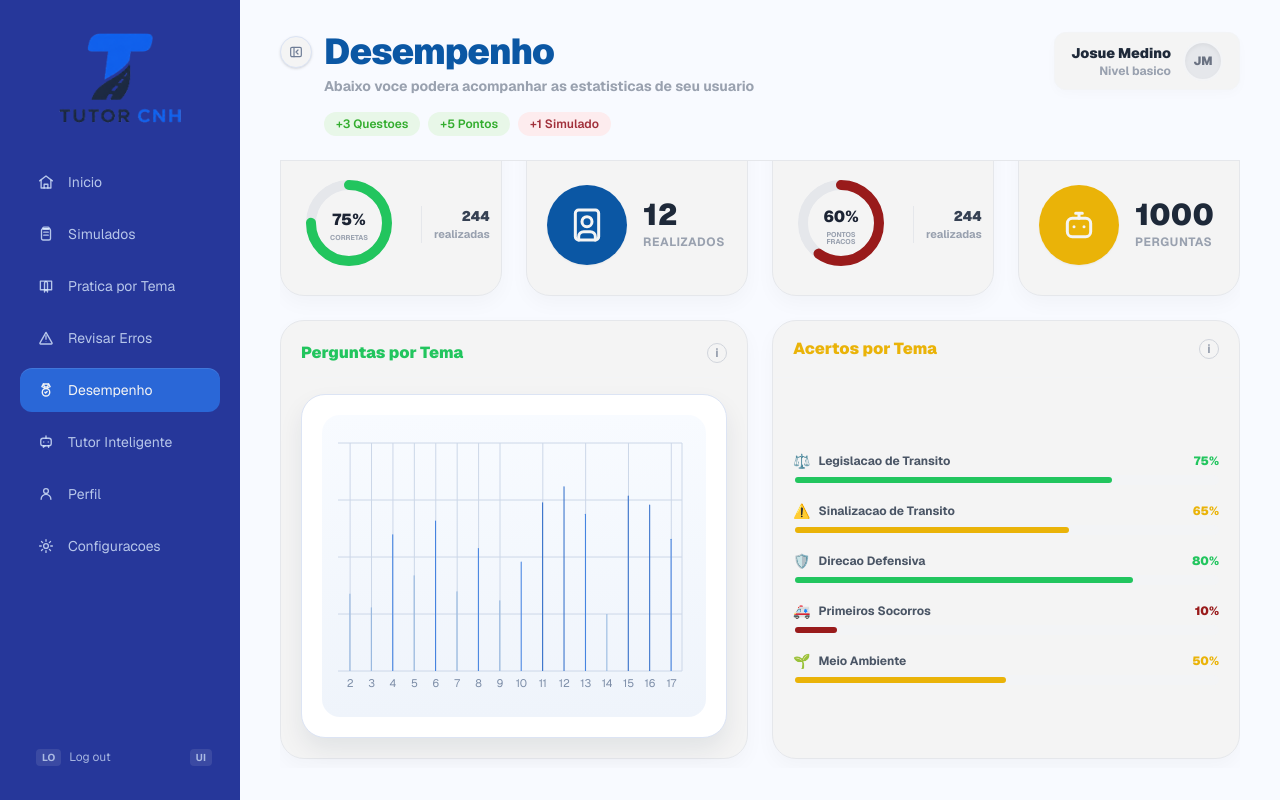
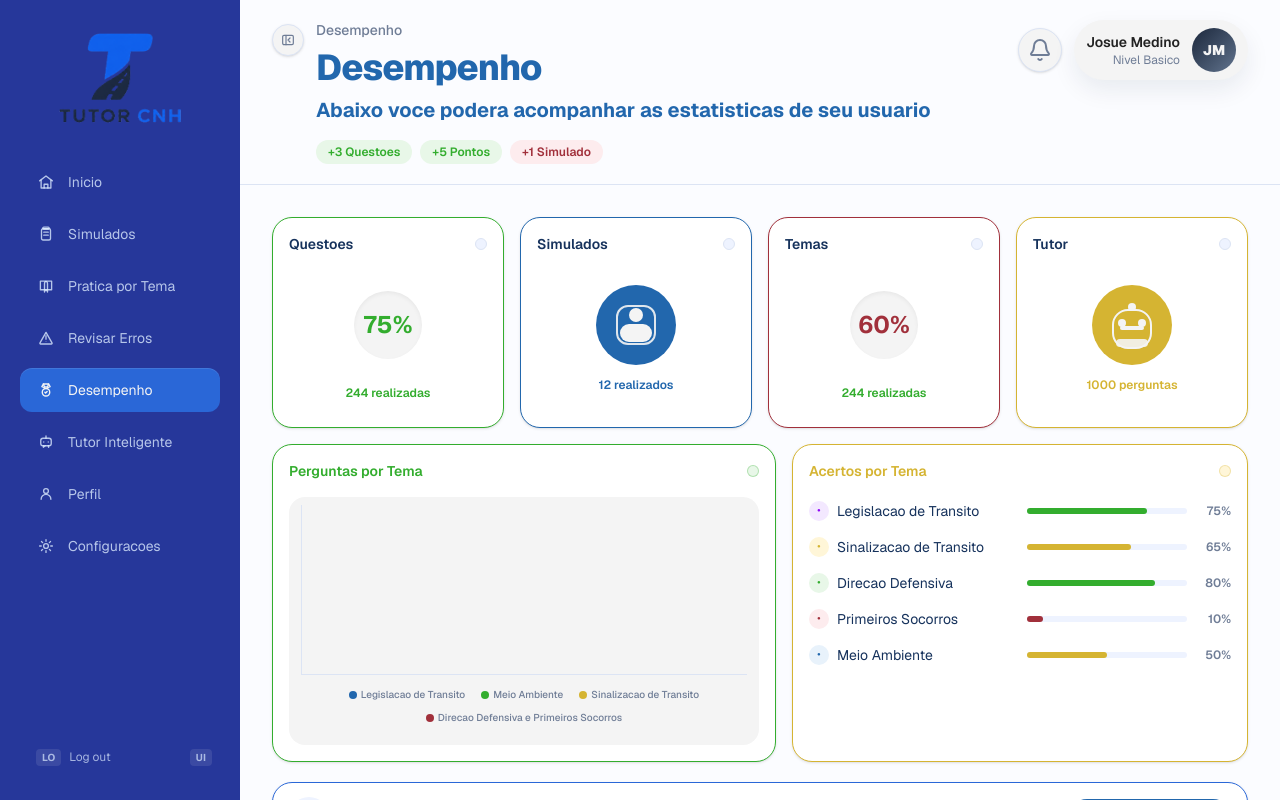
Before and after one commit to JosueMedino01/gestao-projeto-ufal, a Next.js app: page /desempenho in a window 1280 px wide. Built offline with nearby package versions, Linux system fonts and the light colour scheme.

Commit message:
Add files via upload

```diff
--- a/app/desempenho/page.tsx
+++ b/app/desempenho/page.tsx
@@ -1,114 +1,265 @@
-import { PerformanceChartCard } from "../_components/performance-chart-card";
+import { BellIcon } from "lucide-react";
 import { SidebarToggleButton } from "../_components/sidebar-toggle-button";
-import { SummaryStatCard, type SummaryStatCardData } from "../_components/summary-stat-card";
-import { TopicProgressCard, type TopicProgressItem } from "../_components/topic-progress-card";
 
-const statCards: SummaryStatCardData[] = [
+const statCards = [
   {
     title: "Questoes",
-    accent: "#22c55e",
-    value: "75%",
-    subtitle: "Corretas",
-    details: ["244 realizadas", ""],
-    icon: "gauge",
-    tooltipMessage: "Total de questoes respondidas e taxa atual de acertos.",
+    subtitle: "244 realizadas",
+    accent: "border-success",
+    label: "75%",
+    ring: "conic-gradient(var(--color-success) 0deg 270deg, #d9dee8 270deg 360deg)",
+    text: "text-success",
   },
   {
     title: "Simulados",
-    accent: "#0b57a4",
-    value: "12",
-    subtitle: "realizados",
-    details: ["", ""],
-    icon: "sheet",
-    tooltipMessage: "Quantidade de simulados finalizados pelo usuario.",
+    subtitle: "12 realizados",
+    accent: "border-info",
+    iconBg: "bg-info",
+    icon: "user",
   },
   {
     title: "Temas",
-    accent: "#991b1b",
-    value: "60%",
-    subtitle: "Pontos Fracos",
-    details: ["244 realizadas", ""],
-    icon: "pie",
-    tooltipMessage: "Desempenho medio consolidado entre os temas estudados.",
+    subtitle: "244 realizadas",
+    accent: "border-danger",
+    label: "60%",
+    ring: "conic-gradient(var(--color-danger) 0deg 216deg, #d9dee8 216deg 360deg)",
+    text: "text-danger",
   },
   {
     title: "Tutor",
-    accent: "#eab308",
-    value: "1000",
-    subtitle: "perguntas",
-    details: ["", ""],
+    subtitle: "1000 perguntas",
+    accent: "border-warning",
+    iconBg: "bg-warning",
     icon: "bot",
-    tooltipMessage: "Interacoes e perguntas enviadas ao tutor inteligente.",
   },
 ] as const;
 
-const performanceBars = [72, 34, 28, 60, 42, 66, 35, 54, 31, 48, 74, 81, 69, 25, 77, 73, 58];
+const topics = [
+  { name: "Legislacao de Transito", value: 75, color: "bg-success", dot: "bg-accent-soft text-accent" },
+  { name: "Sinalizacao de Transito", value: 65, color: "bg-warning", dot: "bg-warning-soft text-warning" },
+  { name: "Direcao Defensiva", value: 80, color: "bg-success", dot: "bg-success-soft text-success" },
+  { name: "Primeiros Socorros", value: 10, color: "bg-danger", dot: "bg-danger-soft text-danger" },
+  { name: "Meio Ambiente", value: 50, color: "bg-warning", dot: "bg-info-soft text-info" },
+] as const;
 
-const topics: TopicProgressItem[] = [
-  { topic: "Legislacao de Transito", progress: 75, color: "#22c55e", icon: "⚖️" },
-  { topic: "Sinalizacao de Transito", progress: 65, color: "#eab308", icon: "⚠️" },
-  { topic: "Direcao Defensiva", progress: 80, color: "#22c55e", icon: "🛡️" },
-  { topic: "Primeiros Socorros", progress: 10, color: "#991b1b", icon: "🚑" },
-  { topic: "Meio Ambiente", progress: 50, color: "#eab308", icon: "🌱" },
-];
+const chartData = [
+  [65, 28, 22, 42],
+  [78, 33, 30, 50],
+  [58, 26, 18, 34],
+  [88, 40, 24, 61],
+  [74, 22, 36, 48],
+  [52, 31, 20, 44],
+  [69, 35, 27, 72],
+  [95, 48, 32, 84],
+  [72, 41, 25, 66],
+  [84, 36, 29, 60],
+  [76, 30, 18, 54],
+  [60, 24, 16, 39],
+] as const;
+
+function UserCardIcon() {
+  return (
+    <div className="relative flex h-20 w-20 items-center justify-center rounded-full bg-info text-white">
+      <div className="absolute h-10 w-10 rounded-xl border-2 border-white/90" />
+      <div className="absolute top-[23px] h-3.5 w-3.5 rounded-full bg-white" />
+      <div className="absolute bottom-[23px] h-4.5 w-8 rounded-full bg-white" />
+    </div>
+  );
+}
+
+function BotCardIcon() {
+  return (
+    <div className="relative flex h-20 w-20 items-center justify-center rounded-full bg-warning text-white">
+      <div className="absolute top-[18px] h-2 w-2 rounded-full bg-white" />
+      <div className="absolute top-[24px] h-10 w-10 rounded-2xl border-2 border-white" />
+      <div className="absolute left-[26px] top-[34px] h-2 w-2 rounded-full bg-white" />
+      <div className="absolute right-[26px] top-[34px] h-2 w-2 rounded-full bg-white" />
+      <div className="absolute top-[41px] h-1 w-6 rounded-full bg-white" />
+      <div className="absolute bottom-[18px] h-2 w-8 rounded-full bg-white/90" />
+    </div>
+  );
+}
+
+function CircularStat({
+  label,
+  subtitle,
+  ring,
+  text,
+}: {
+  label: string;
+  subtitle: string;
+  ring: string;
+  text: string;
+}) {
+  return (
+    <div className="flex flex-col items-center justify-center">
+      <div
+        className="grid h-24 w-24 place-items-center rounded-full"
+        style={{ background: ring }}
+      >
+        <div className="grid h-17 w-17 place-items-center rounded-full bg-white text-center shadow-inner">
+          <span className={`text-2xl font-bold ${text}`}>{label}</span>
+        </div>
+      </div>
+      <p className="mt-3 text-xs font-semibold text-success">{subtitle}</p>
+    </div>
+  );
+}
 
 export default function DesempenhoPage() {
   return (
-    <section className="flex h-full min-h-0 flex-1 flex-col bg-[#f8faff] px-6 py-6 lg:px-10 lg:py-8">
-      <header className="flex flex-col gap-4 border-b border-gray-200 pb-6 md:flex-row md:items-start md:justify-between">
+    <>
+      <header className="flex flex-col gap-5 border-b border-border px-5 py-5 sm:px-7 lg:flex-row lg:items-start lg:justify-between lg:px-8">
         <div className="flex items-start gap-3">
           <SidebarToggleButton />
           <div>
-            <h1 className="text-3xl font-black tracking-tight text-[#0b57a4] sm:text-4xl">Desempenho</h1>
-            <p className="mt-1 text-sm font-bold text-gray-400">
+            <p className="text-sm font-medium text-text-muted">Desempenho</p>
+            <h1 className="mt-2 text-4xl font-extrabold tracking-tight text-blue-deep">
+              Desempenho
+            </h1>
+            <p className="mt-2 text-xl font-bold text-blue-deep">
               Abaixo voce podera acompanhar as estatisticas de seu usuario
             </p>
             <div className="mt-4 flex flex-wrap gap-2">
-              <span className="rounded-full bg-success-soft px-3 py-1 text-xs font-semibold text-success">+3 Questoes</span>
-              <span className="rounded-full bg-success-soft px-3 py-1 text-xs font-semibold text-success">+5 Pontos</span>
-              <span className="rounded-full bg-danger-soft px-3 py-1 text-xs font-semibold text-danger">+1 Simulado</span>
+              <span className="rounded-full bg-success-soft px-3 py-1 text-xs font-semibold text-success">
+                +3 Questoes
+              </span>
+              <span className="rounded-full bg-success-soft px-3 py-1 text-xs font-semibold text-success">
+                +5 Pontos
+              </span>
+              <span className="rounded-full bg-danger-soft px-3 py-1 text-xs font-semibold text-danger">
+                +1 Simulado
+              </span>
             </div>
           </div>
         </div>
 
-        <div className="flex items-center gap-3 self-start rounded-xl border border-gray-100 bg-white px-4 py-2 shadow-[0_4px_12px_rgba(0,0,0,0.02)]">
+        <div className="flex items-center gap-3 self-start xl:self-auto">
+          <button className="flex h-11 w-11 items-center justify-center rounded-full border border-border bg-white text-text-muted shadow-sm">
+            <BellIcon />
+          </button>
+          <div className="flex items-center gap-3 rounded-full bg-white px-3 py-2 shadow-[0_10px_24px_rgba(19,32,58,0.08)]">
             <div className="text-right">
-            <p className="text-sm font-black text-gray-800">Josue Medino</p>
-            <p className="text-xs font-bold text-gray-400">Nivel basico</p>
+              <p className="text-sm font-semibold text-[#222222]">Josue Medino</p>
+              <p className="text-xs text-text-muted">Nivel Basico</p>
             </div>
-          <div className="flex h-10 w-10 items-center justify-center overflow-hidden rounded-full border-2 border-gray-100 bg-gray-200 text-xs font-black text-gray-500 shadow-inner">
+            <div className="flex h-11 w-11 items-center justify-center rounded-full bg-linear-to-br from-slate-800 to-slate-500 text-sm font-black text-white">
               JM
+            </div>
           </div>
         </div>
       </header>
 
-      <div className="flex min-h-0 flex-1 justify-center overflow-auto pt-6 xl:items-center">
-        <div className="flex w-full max-w-[2000px] flex-1 flex-col gap-5 xl:max-h-[1100px]">
-          <div className="flex flex-1 flex-col xl:justify-center">
-            <div className="grid gap-6 sm:grid-cols-2 xl:grid-cols-4 xl:max-h-[600px]">
+      <section className="flex-1 overflow-auto p-5 sm:p-7 lg:p-8">
+        <div className="grid gap-4 xl:grid-cols-4">
           {statCards.map((card) => (
-                <SummaryStatCard key={card.title} card={card} />
+            <article
+              key={card.title}
+              className={`rounded-[20px] border ${card.accent} bg-surface p-4 shadow-sm`}
+            >
+              <div className="mb-3 flex items-center justify-between">
+                <h2 className="text-sm font-semibold text-foreground">{card.title}</h2>
+                <span className="h-3 w-3 rounded-full border border-border bg-surface-muted" />
+              </div>
+
+              <div className="flex min-h-[145px] flex-col items-center justify-center">
+                {"label" in card ? (
+                  <CircularStat
+                    label={card.label}
+                    subtitle={card.subtitle}
+                    ring={card.ring}
+                    text={card.text}
+                  />
+                ) : card.icon === "user" ? (
+                  <>
+                    <UserCardIcon />
+                    <p className="mt-3 text-xs font-semibold text-info">{card.subtitle}</p>
+                  </>
+                ) : (
+                  <>
+                    <BotCardIcon />
+                    <p className="mt-3 text-xs font-semibold text-warning">{card.subtitle}</p>
+                  </>
+                )}
+              </div>
+            </article>
           ))}
         </div>
 
-            <div className="mt-6 grid flex-1 items-stretch gap-6 xl:grid-cols-4 xl:max-h-[600px]">
-              <article className="flex h-full flex-col rounded-[24px] border border-gray-200 bg-white p-5 shadow-[0_8px_20px_rgba(0,0,0,0.03)] xl:col-span-2">
-                <div className="mb-4 flex items-center justify-between border-b border-gray-100 pb-3">
-                  <h2 className="text-base font-black text-[#22c55e]">Perguntas por Tema</h2>
-                  <span className="flex h-5 w-5 items-center justify-center rounded-full border border-gray-300 text-xs font-bold text-gray-400">i</span>
+        <div className="mt-4 grid gap-4 xl:grid-cols-[1.05fr_0.95fr]">
+          <article className="rounded-[20px] border border-success bg-surface p-4 shadow-sm">
+            <div className="mb-4 flex items-center justify-between">
+              <h2 className="text-sm font-semibold text-success">Perguntas por Tema</h2>
+              <span className="h-3 w-3 rounded-full border border-success/30 bg-success-soft" />
             </div>
-                <div className="flex flex-1 items-center">
-                  <PerformanceChartCard className="w-full" values={performanceBars} />
+
+            <div className="rounded-[16px] bg-white px-3 pb-5 pt-2">
+              <div className="flex h-[170px] items-end gap-2 border-b border-l border-border px-3 pb-3">
+                {chartData.map((group, index) => (
+                  <div key={index} className="flex flex-1 items-end gap-1">
+                    <div className="w-full rounded-t-sm bg-success" style={{ height: `${group[0]}%` }} />
+                    <div className="w-full rounded-t-sm bg-warning" style={{ height: `${group[1]}%` }} />
+                    <div className="w-full rounded-t-sm bg-info" style={{ height: `${group[2]}%` }} />
+                    <div className="w-full rounded-t-sm bg-danger" style={{ height: `${group[3]}%` }} />
+                  </div>
+                ))}
+              </div>
+
+              <div className="mt-3 flex flex-wrap items-center justify-center gap-x-4 gap-y-2 text-[10px] font-medium text-text-muted">
+                <span className="flex items-center gap-1">
+                  <span className="h-2 w-2 rounded-full bg-info" />
+                  Legislacao de Transito
+                </span>
+                <span className="flex items-center gap-1">
+                  <span className="h-2 w-2 rounded-full bg-success" />
+                  Meio Ambiente
+                </span>
+                <span className="flex items-center gap-1">
+                  <span className="h-2 w-2 rounded-full bg-warning" />
+                  Sinalizacao de Transito
+                </span>
+                <span className="flex items-center gap-1">
+                  <span className="h-2 w-2 rounded-full bg-danger" />
+                  Direcao Defensiva e Primeiros Socorros
+                </span>
+              </div>
             </div>
           </article>
 
-              <div className="xl:col-span-2">
-                <TopicProgressCard topics={topics} />
+          <article className="rounded-[20px] border border-warning bg-surface p-4 shadow-sm">
+            <div className="mb-4 flex items-center justify-between">
+              <h2 className="text-sm font-semibold text-warning">Acertos por Tema</h2>
+              <span className="h-3 w-3 rounded-full border border-warning/30 bg-warning-soft" />
+            </div>
+
+            <div className="space-y-4 pt-1">
+              {topics.map((topic) => (
+                <div key={topic.name} className="grid grid-cols-[1fr_auto] items-center gap-4">
+                  <div className="flex items-center gap-2">
+                    <span className={`grid h-5 w-5 place-items-center rounded-full text-[9px] font-bold ${topic.dot}`}>
+                      •
+                    </span>
+                    <span className="text-sm text-foreground">{topic.name}</span>
+                  </div>
+
+                  <div className="flex items-center gap-3">
+                    <div className="h-1.5 w-40 rounded-full bg-surface-muted">
+                      <div
+                        className={`h-1.5 rounded-full ${topic.color}`}
+                        style={{ width: `${topic.value}%` }}
+                      />
+                    </div>
+                    <span className="w-8 text-right text-xs font-semibold text-text-muted">
+                      {topic.value}%
+                    </span>
                   </div>
                 </div>
+              ))}
+            </div>
+          </article>
         </div>
 
-          <article className="mt-auto flex flex-col gap-4 rounded-[20px] border border-primary bg-surface px-4 py-3 shadow-sm lg:flex-row lg:items-center lg:justify-between">
+        <article className="mt-5 flex flex-col gap-4 rounded-[20px] border border-primary bg-surface px-4 py-3 shadow-sm lg:flex-row lg:items-center lg:justify-between">
           <div className="flex items-center gap-3">
             <div className="grid h-10 w-10 place-items-center rounded-full bg-surface-muted text-xl">
               <span>💬</span>
@@ -125,8 +276,7 @@ export default function DesempenhoPage() {
             Exportar para PDF
           </button>
         </article>
-        </div>
-      </div>
       </section>
+    </>
   );
 }
```
Lines whose indentation alone changed are shown as unchanged.
